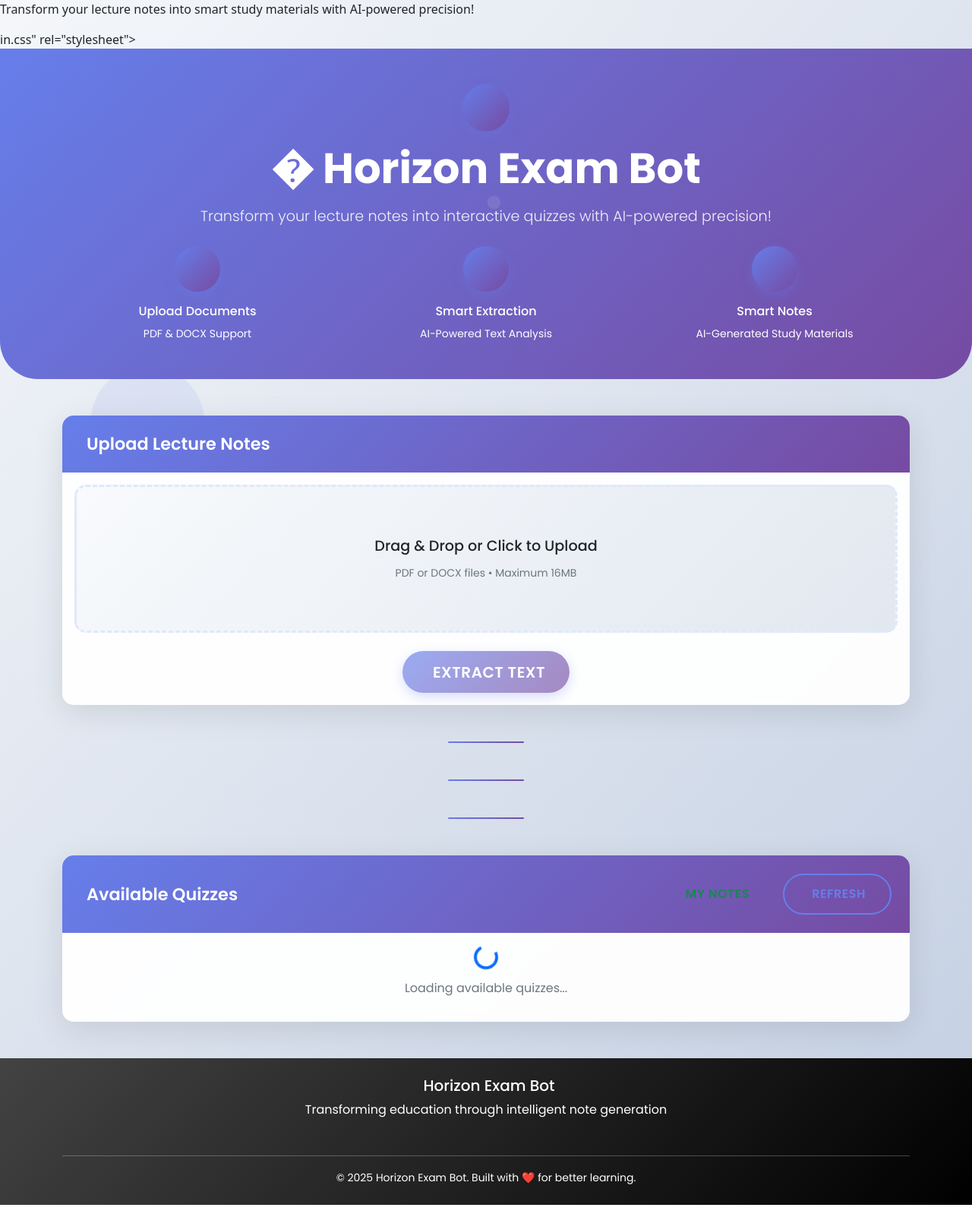
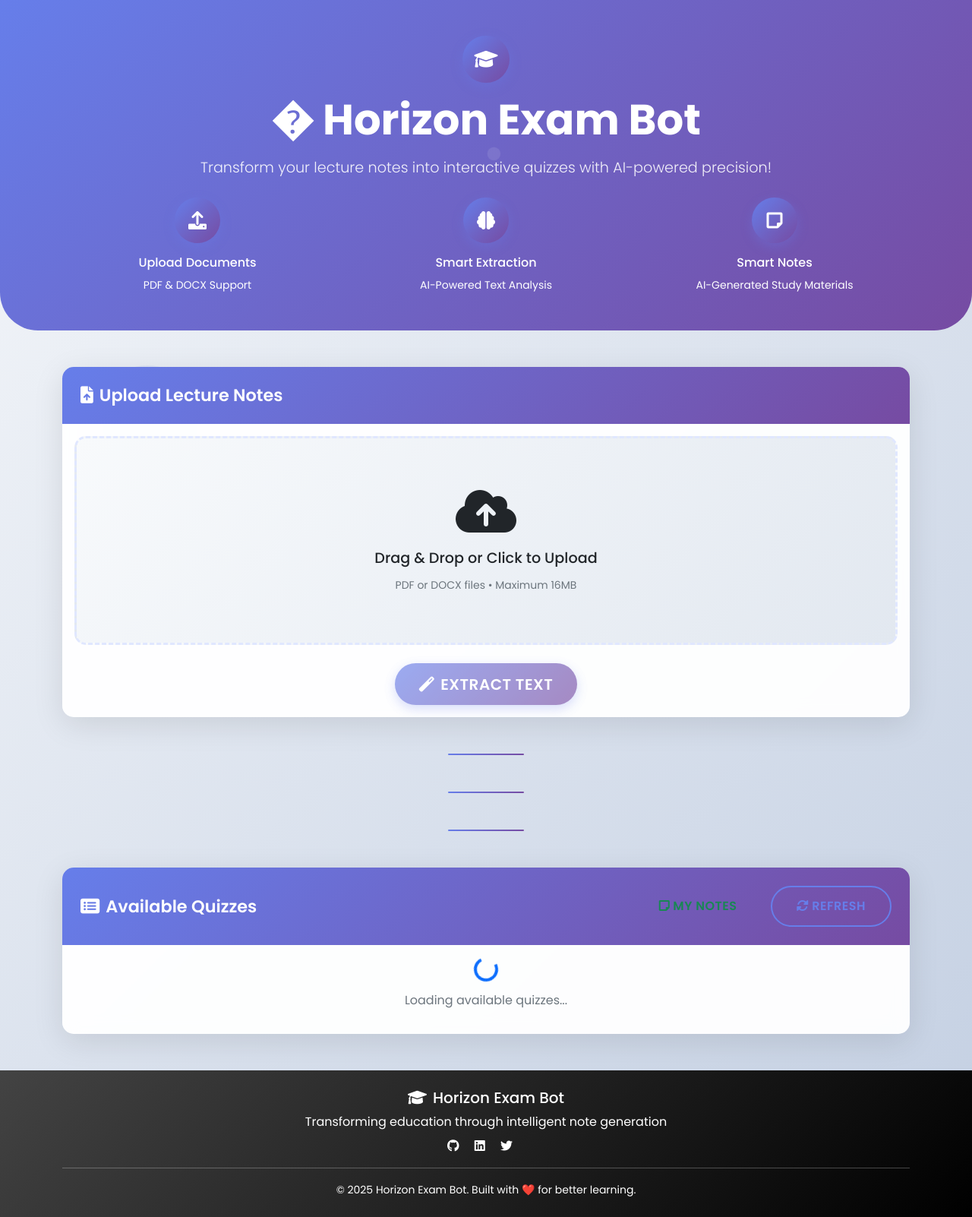
Before and after one commit to prabasajee/horizon-exam-bot, a Flask app: page / in a window 1280 px wide. Shown: the whole page at 76% size. Run offline with Flask 3, Linux system fonts and the light colour scheme; some libraries are stand-ins or nearby versions.

Commit message:
issue fix

```diff
--- a/templates/index.html
+++ b/templates/index.html
@@ -5,8 +5,7 @@
     <meta name="viewport" content="width=device-width, initial-scale=1.0">
     <title>Horizon Exam Bot</title>
     <link href="https://cdn.jsdelivr.net/npm/bootstrap@5.1.3/dist/css/bootstrap.min.css" rel="stylesheet">
-    <link href="https://cdnjs.cloudflare.com/ajax/libs/font-awesome/6.0.0/css/all                    <h1>📚 Horizon Exam Bot</h1>
-                    <p class="lead">Transform your lecture notes into smart study materials with AI-powered precision!</p>in.css" rel="stylesheet">
+    <link href="https://cdnjs.cloudflare.com/ajax/libs/font-awesome/6.0.0/css/all.min.css" rel="stylesheet">
     <link href="https://fonts.googleapis.com/css2?family=Poppins:wght@300;400;500;600;700&display=swap" rel="stylesheet">
     <style>
         :root {
```
